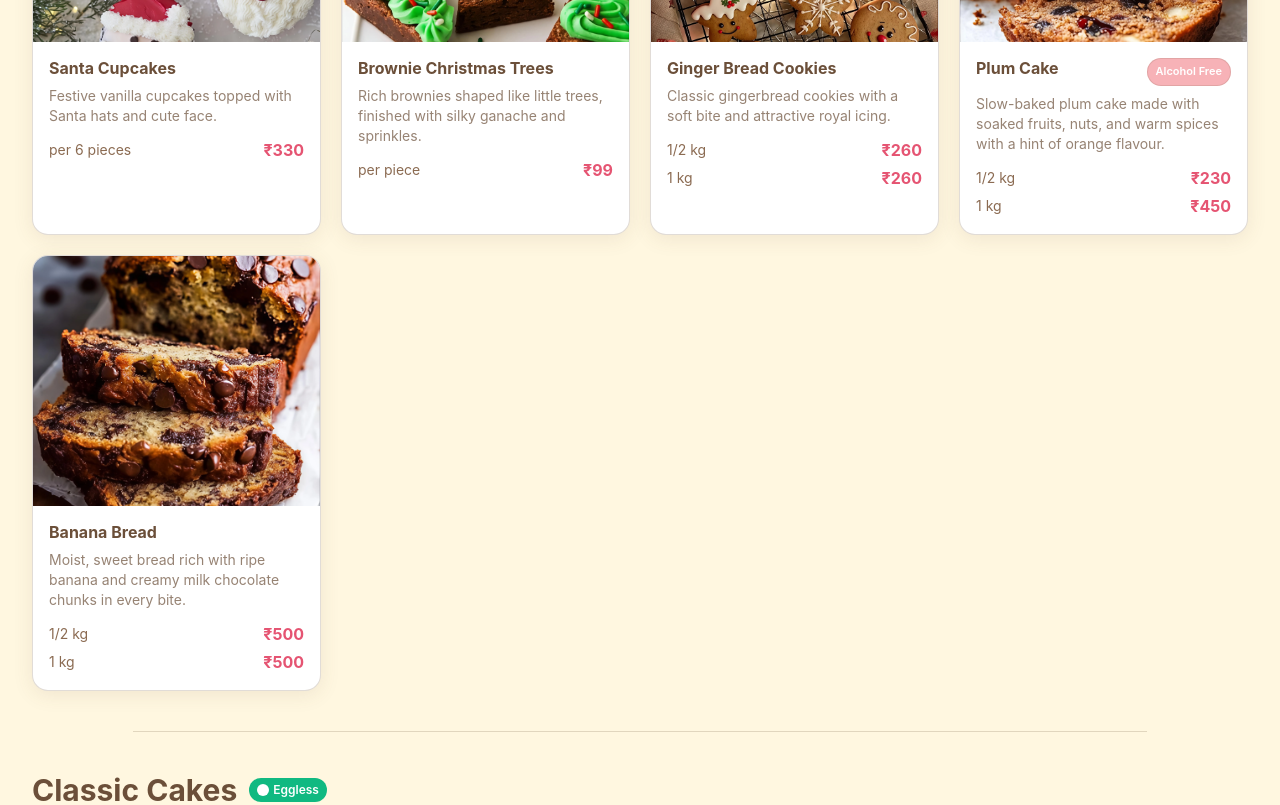
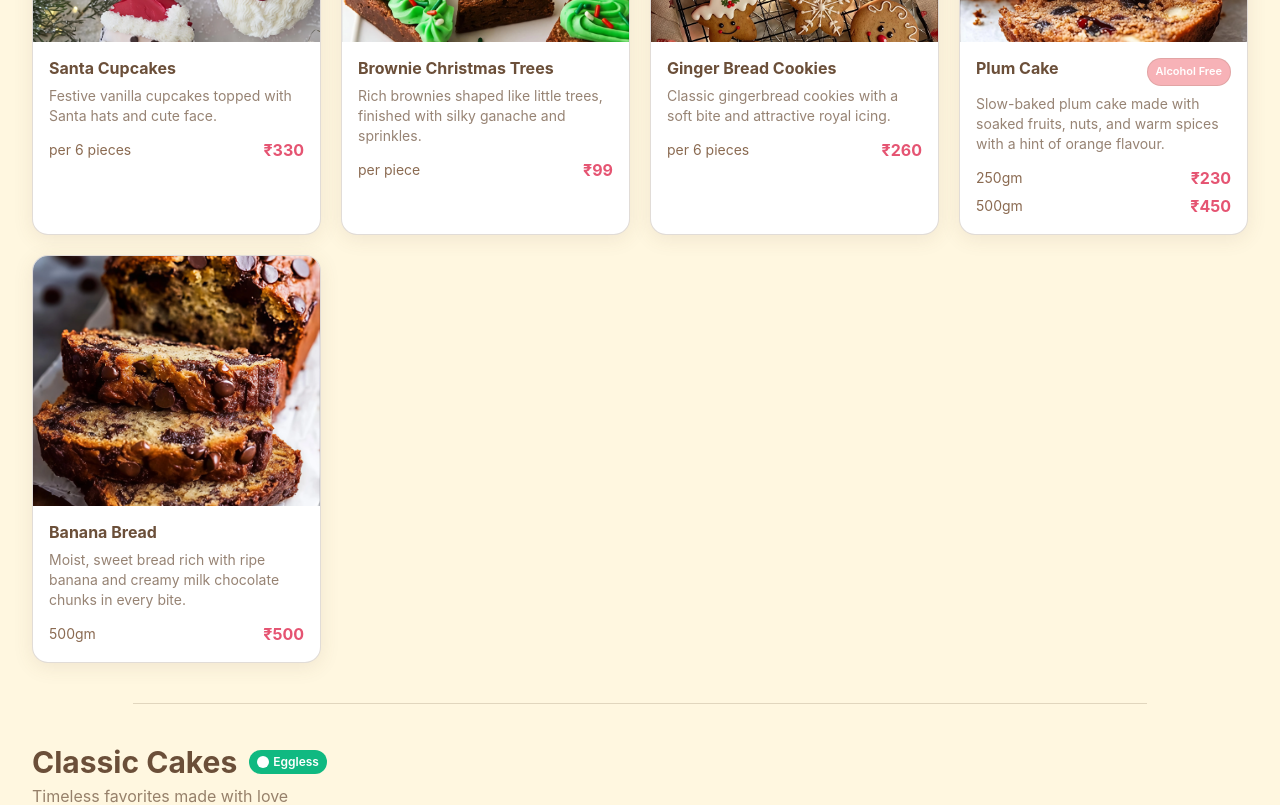
Before and after one commit to Abhi-0930/bake-to-cherriish, a React (Vite) app: page / in a window 1280 px wide. Shown: the part 1320-2125 px from the top of the page. Built offline with nearby package versions, Linux system fonts and the light colour scheme.

Commit message:
first commit

```diff
--- a/src/constants.js
+++ b/src/constants.js
@@ -17,9 +17,9 @@ export const menuData = {
   christmasCakes: [
     { name: 'Santa Cupcakes', price: 330, packLabel: 'per 6 pieces', desc: 'Festive vanilla cupcakes topped with Santa hats and cute face.', rating: 4.8, time: '30 min' },
     { name: 'Brownie Christmas Trees', price: 99, packLabel: 'per piece', desc: 'Rich brownies shaped like little trees, finished with silky ganache and sprinkles.', rating: 4.9, time: '35 min' },
-    { name: 'Ginger Bread Cookies', half: 260, full: 260, desc: 'Classic gingerbread cookies with a soft bite and attractive royal icing.', rating: 4.7, time: '30 min' },
-    { name: 'Plum Cake', half: 230, full: 450, desc: 'Slow-baked plum cake made with soaked fruits, nuts, and warm spices with a hint of orange flavour.', rating: 4.9, time: '45 min', badge: 'Alcohol Free' },
-    { name: 'Banana Bread', half: 500, full: 500, desc: 'Moist, sweet bread rich with ripe banana and creamy milk chocolate chunks in every bite.', rating: 4.6, time: '35 min' }
+    { name: 'Ginger Bread Cookies', price: 260, packLabel: 'per 6 pieces', desc: 'Classic gingerbread cookies with a soft bite and attractive royal icing.', rating: 4.7, time: '30 min' },
+    { name: 'Plum Cake', half: 230, full: 450, sizeHalfLabel: '250gm', sizeFullLabel: '500gm', desc: 'Slow-baked plum cake made with soaked fruits, nuts, and warm spices with a hint of orange flavour.', rating: 4.9, time: '45 min', badge: 'Alcohol Free' },
+    { name: 'Banana Bread', price: 500, packLabel: '500gm', desc: 'Moist, sweet bread rich with ripe banana and creamy milk chocolate chunks in every bite.', rating: 4.6, time: '35 min' }
   ],
   classicCakes: [
     { name: 'Vanilla Cake', half: 499, full: 899, desc: 'Soft vanilla sponge with smooth vanilla cream. Light, sweet, and perfect for any occasion. Available in 1/2 kg & 1kg.', rating: 4.5, time: '30 min' },
@@ -57,12 +57,12 @@ export const menuData = {
   ],
   brownies: [
     { name: 'Classic Brownie', price: 99, desc: 'Rich, fudgy chocolate brownie with a perfect chewy texture. A timeless favorite.', rating: 4.6, time: '20 min' },
-    { name: 'Nutella Brownie', price: 129, desc: 'Chocolate brownie swirled with creamy Nutella. Decadent and irresistible.', rating: 4.8, time: '20 min' },
-    { name: 'Walnut Brownie', price: 129, desc: 'Classic brownie loaded with crunchy walnuts. Perfect balance of texture and flavor.', rating: 4.7, time: '20 min' },
-    { name: 'Biscoff Brownie', price: 149, desc: 'Chocolate brownie with Biscoff cookie spread. A European-inspired treat.', rating: 4.8, time: '25 min' },
-    { name: 'Pistachio Brownie', price: 149, desc: 'Rich brownie topped with crushed pistachios. Nutty and luxurious.', rating: 4.7, time: '25 min' },
-    { name: 'Peanut Butter Brownie', price: 149, desc: 'Chocolate brownie swirled with smooth peanut butter. A perfect sweet and salty combo.', rating: 4.8, time: '25 min' },
-    { name: 'Double Chocolate Brownie', price: 149, desc: 'Extra chocolatey brownie with chocolate chips. For the ultimate chocolate lover.', rating: 4.9, time: '25 min' }
+    { name: 'Nutella Brownie', price: 109, desc: 'Chocolate brownie swirled with creamy Nutella. Decadent and irresistible.', rating: 4.8, time: '20 min' },
+    { name: 'Walnut Brownie', price: 109, desc: 'Classic brownie loaded with crunchy walnuts. Perfect balance of texture and flavor.', rating: 4.7, time: '20 min' },
+    { name: 'Biscoff Brownie', price: 109, desc: 'Chocolate brownie with Biscoff cookie spread. A European-inspired treat.', rating: 4.8, time: '25 min' },
+    { name: 'Pistachio Brownie', price: 109, desc: 'Rich brownie topped with crushed pistachios. Nutty and luxurious.', rating: 4.7, time: '25 min' },
+    { name: 'Peanut Butter Brownie', price: 109, desc: 'Chocolate brownie swirled with smooth peanut butter. A perfect sweet and salty combo.', rating: 4.8, time: '25 min' },
+    { name: 'Double Chocolate Brownie', price: 109, desc: 'Extra chocolatey brownie with chocolate chips. For the ultimate chocolate lover.', rating: 4.9, time: '25 min' }
   ],
   cookies: [
     { name: 'Chocochip Cookies', price: 359, desc: 'Soft and chewy cookies loaded with chocolate chips. A classic favorite for all ages.', rating: 4.7, time: '25 min' },
@@ -73,10 +73,10 @@ export const menuData = {
     { name: 'Almond Cookies', price: 359, desc: 'Crunchy cookies made with real almonds. Nutty flavor with a perfect texture.', rating: 4.7, time: '25 min' }
   ],
   muffins: [
-    { name: 'Vanilla', muffin: 309, cupcake: 389, desc: 'Soft vanilla muffin with a light, fluffy texture. Perfect for breakfast or snack.', rating: 4.5, time: '20 min' },
-    { name: 'Nutella', muffin: 309, cupcake: 389, desc: 'Rich chocolate muffin swirled with creamy Nutella. A chocolate lover\'s dream.', rating: 4.7, time: '20 min' },
-    { name: 'Chocolate', muffin: 309, cupcake: 389, desc: 'Moist chocolate muffin with chocolate chips. Rich and satisfying.', rating: 4.8, time: '20 min' },
-    { name: 'Strawberry', muffin: 309, cupcake: 389, desc: 'Sweet strawberry muffin with real fruit pieces. Fresh and fruity.', rating: 4.6, time: '20 min' },
-    { name: 'Mix Berry', muffin: 309, cupcake: 389, desc: 'Mixed berry muffin with blueberries, raspberries, and strawberries. Bursting with flavor.', rating: 4.7, time: '20 min' }
+    { name: 'Vanilla', muffin: 300, cupcake: 349, desc: 'Soft vanilla muffin with a light, fluffy texture. Perfect for breakfast or snack.', rating: 4.5, time: '20 min' },
+    { name: 'Nutella', muffin: 309, cupcake: 359, desc: 'Rich chocolate muffin swirled with creamy Nutella. A chocolate lover\'s dream.', rating: 4.7, time: '20 min' },
+    { name: 'Chocolate', muffin: 309, cupcake: 359, desc: 'Moist chocolate muffin with chocolate chips. Rich and satisfying.', rating: 4.8, time: '20 min' },
+    { name: 'Strawberry', muffin: 309, cupcake: 359, desc: 'Sweet strawberry muffin with real fruit pieces. Fresh and fruity.', rating: 4.6, time: '20 min' },
+    { name: 'Mix Berry', muffin: 309, cupcake: 359, desc: 'Mixed berry muffin with blueberries, raspberries, and strawberries. Bursting with flavor.', rating: 4.7, time: '20 min' }
   ]
 };
--- a/src/pages/ProductCard.jsx
+++ b/src/pages/ProductCard.jsx
@@ -240,11 +240,15 @@ const ProductCard = ({ item, type, section }) => {
               item.half && item.full ? (
                 <>
                   <div className="flex items-center justify-between">
-                    <span style={{ color: 'var(--color-text-secondary)' }} className="text-sm">1/2 kg</span>
+                    <span style={{ color: 'var(--color-text-secondary)' }} className="text-sm">
+                      {item.sizeHalfLabel || '1/2 kg'}
+                    </span>
                     <span style={{ color: 'var(--color-accent)' }} className="text-base font-bold">₹{item.half}</span>
                   </div>
                   <div className="flex items-center justify-between">
-                    <span style={{ color: 'var(--color-text-secondary)' }} className="text-sm">1 kg</span>
+                    <span style={{ color: 'var(--color-text-secondary)' }} className="text-sm">
+                      {item.sizeFullLabel || '1 kg'}
+                    </span>
                     <span style={{ color: 'var(--color-accent)' }} className="text-base font-bold">₹{item.full}</span>
                   </div>
                 </>
```
